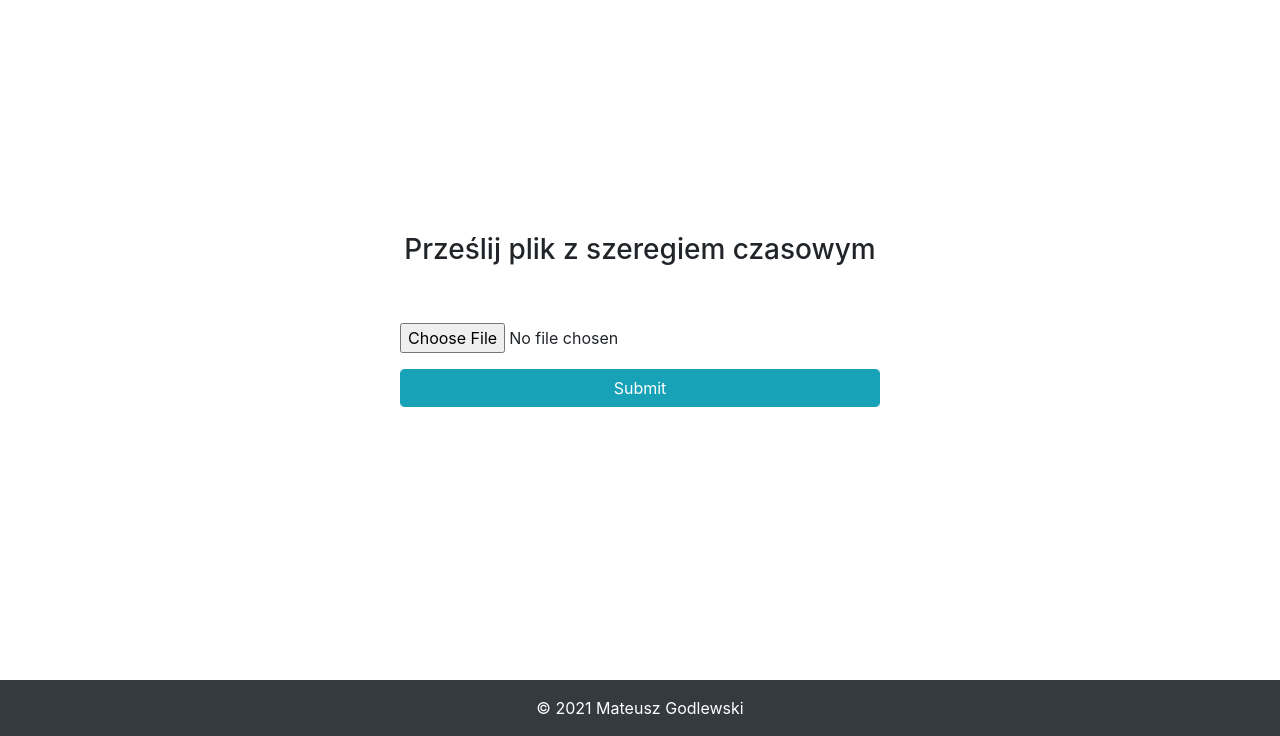
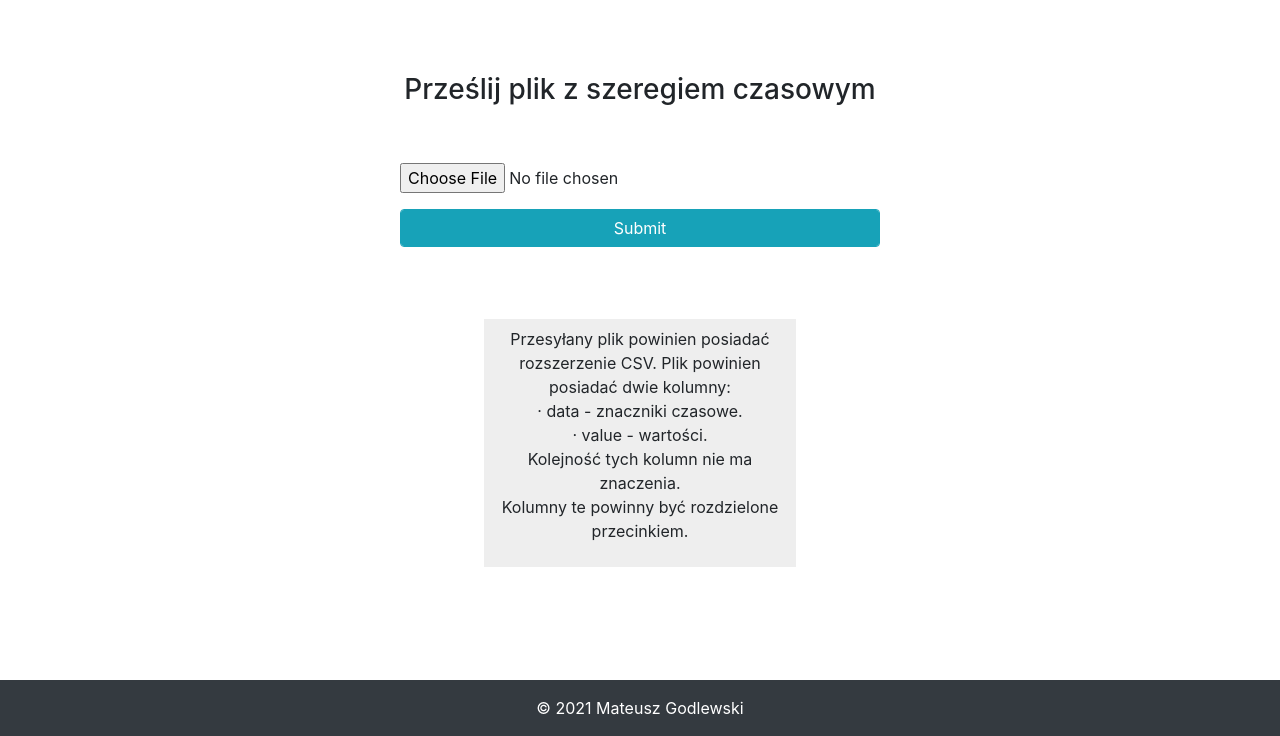
Before and after one commit to m-godlewski/time_series_forecast_app, a Python web app: template src/app/templates/index.html in a window 1280 px wide. Shown: the part 64-800 px from the top of the page. Run offline with Jinja, Linux system fonts and the light colour scheme; the template is opened without the code that fills it, so the values that code supplies are empty; some libraries are stand-ins or nearby versions.

Commit message:
home page updated, official document updated

```diff
--- a/src/app/templates/index.html
+++ b/src/app/templates/index.html
@@ -24,6 +24,23 @@
         }
     </script>
 
+    </br>
+    </br>
+    </br>
+
+    <center>
+        <div class="text-center w-25 p-2" style="background-color: #eee;">
+            <p>
+                Przesyłany plik powinien posiadać rozszerzenie CSV.
+                Plik powinien posiadać dwie kolumny:<br>
+                <span>&#183;</span> data - znaczniki czasowe.<br>
+                <span>&#183;</span> value - wartości.<br>
+                Kolejność tych kolumn nie ma znaczenia.<br>
+                Kolumny te powinny być rozdzielone przecinkiem.
+            </p>
+        </div>
+    <center>
+
 </div>
 
 {% endblock  %}
```
Also changed, not shown: 1 other file.
